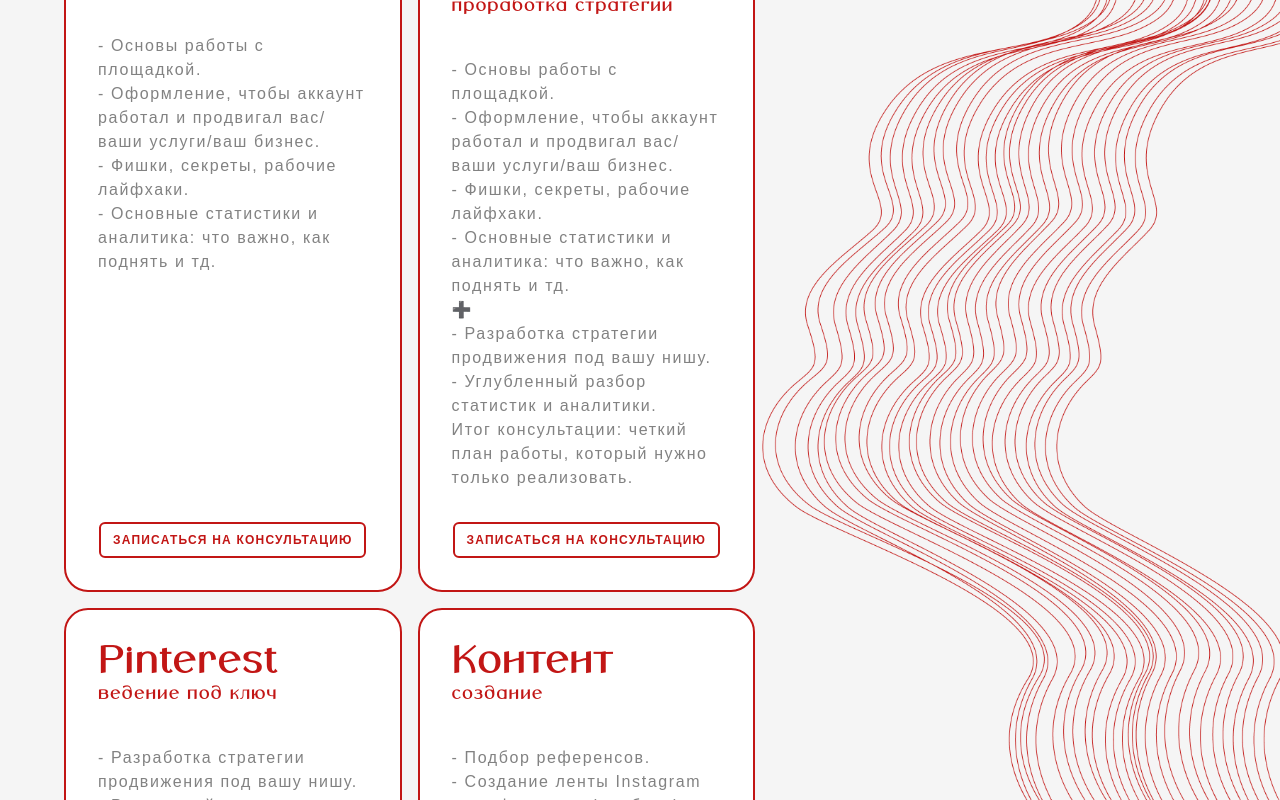
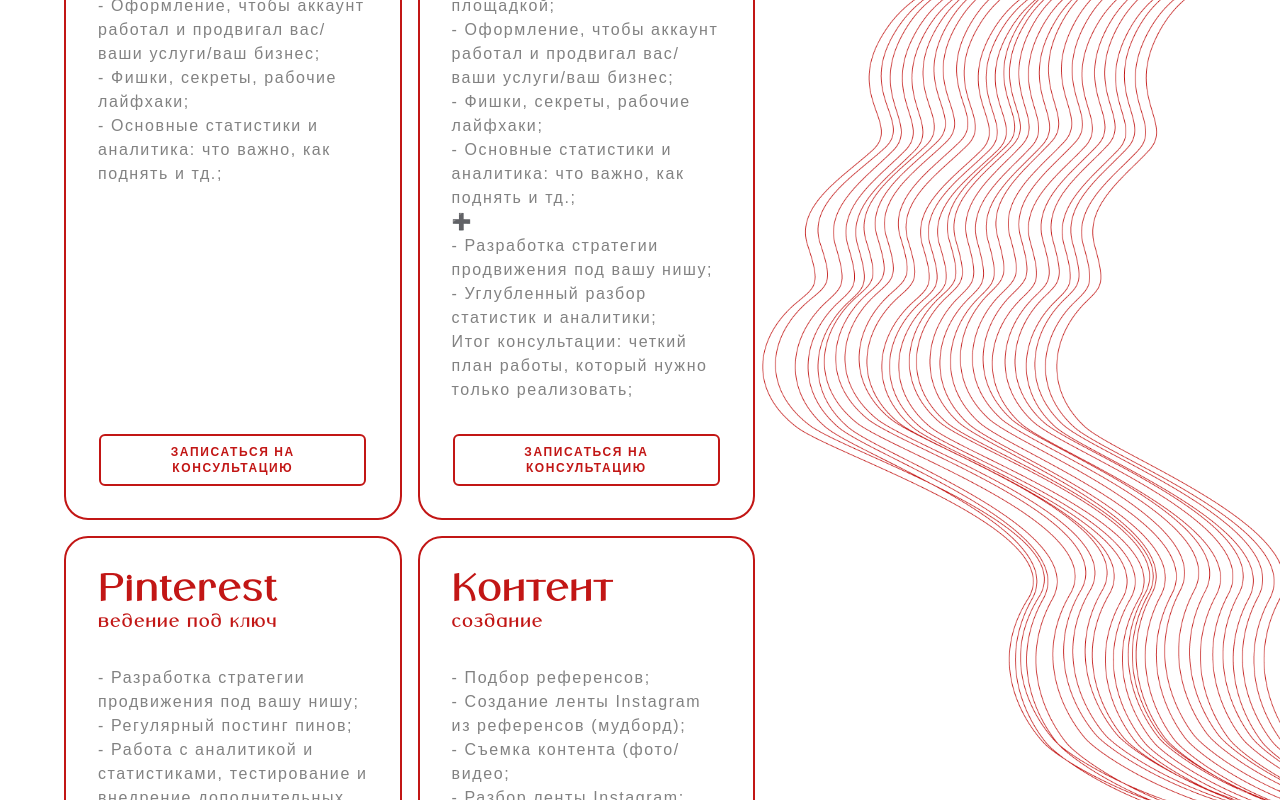
Before and after one commit to sinZiF/kriskisliuk, a Next.js app: page / in a window 1280 px wide. Shown: the part 1760-2560 px from the top of the page. Built offline with nearby package versions, Linux system fonts and the light colour scheme; a web font is replaced by a local one.

Commit message:
error: not add a main

```diff
--- a/app/page.tsx
+++ b/app/page.tsx
@@ -1,13 +1,12 @@
 import Image from "next/image"
 import Button from "@/components/buttons/Button"
 import LocalFontLayout from "./ui/local-fonts/localFontLayout"
-import Navbar from "@/components/nav/Navbar"
 import About from "@/components/about/About"
 import Services from "@/components/services/Services"
 export default function Home() {
   return (
     <>
-      <LocalFontLayout classNameSection="bg-color-white">
+      <LocalFontLayout>
         <main className="relative flex justify-end ml-10 pb-32">
           <div className="absolute -top-20 left-2">
             <Image
--- a/components/Nav/Navbar.tsx
+++ b/components/Nav/Navbar.tsx
@@ -1,6 +1,5 @@
 import Link from "next/link"
 import LocalFontTitleLayout from "@/app/ui/local-fonts/localFontTitleLayout"
-import LocalFontLayout from "@/app/ui/local-fonts/localFontLayout"
 
 export default function Navbar() {
     const listNav: string[] = ['обо мне', 'услуги', 'кейсы', 'отзывы', 'контакты']
@@ -10,10 +9,7 @@
             <p className="text-main-red text-2xl w-2/3 my-2 tracking-widest">pinterest strategist & content creator</p>
         </div>
     }
-    return (
-    <LocalFontLayout classNameSection="bg-color-white">
-
-    <LocalFontTitleLayout>
+    return (<LocalFontTitleLayout>
         <div className="m-auto px-16 flex flex-col max-w-screen-2xl">
             <nav className="py-7 tracking-widest">
                 <ul className="flex justify-between">
@@ -32,7 +28,5 @@
                 </ul>
             </nav>
         </div>
-    </LocalFontTitleLayout>
-    </LocalFontLayout>
-    )
+    </LocalFontTitleLayout>)
 }
--- a/components/services/Services.tsx
+++ b/components/services/Services.tsx
@@ -3,7 +3,6 @@
 import Title from "@/app/ui/title/Title";
 import Image from "next/image";
 import Button from "../buttons/Button";
-import { Fragment } from "react";
 
 
 // data source for loading the local lists services
@@ -15,27 +14,27 @@
 }
 const servicesList: ServicesList = {
     basis: [
-        '- Основы работы с площадкой.',
-        '- Оформление, чтобы аккаунт работал и продвигал вас/ваши услуги/ваш бизнес.',
-        '- Фишки, секреты, рабочие лайфхаки.',
-        '- Основные статистики и аналитика: что важно, как поднять и тд.'
+        '- Основы работы с площадкой;',
+        '- Оформление, чтобы аккаунт работал и продвигал вас/ваши услуги/ваш бизнес;',
+        '- Фишки, секреты, рабочие лайфхаки;',
+        '- Основные статистики и аналитика: что важно, как поднять и тд.;'
     ],
     basisStrategy: [
-        '- Разработка стратегии продвижения под вашу нишу.',
-        '- Углубленный разбор статистик и аналитики.',
-        'Итог консультации: четкий план работы, который нужно только реализовать.',
+        '- Разработка стратегии продвижения под вашу нишу;',
+        '- Углубленный разбор статистик и аналитики;',
+        'Итог консультации: четкий план работы, который нужно только реализовать;',
     ],
     management: [
-        '- Разработка стратегии продвижения под вашу нишу.',
-        '- Регулярный постинг пинов.',
-        '- Работа с аналитикой и статистиками, тестирование и внедрение дополнительных стратегий.'
+        '- Разработка стратегии продвижения под вашу нишу;',
+        '- Регулярный постинг пинов;',
+        '- Работа с аналитикой и статистиками, тестирование и внедрение дополнительных стратегий;'
     ],
     contentCreator: [
-        '- Подбор референсов.',
-        '- Cоздание ленты Instagram из референсов (мудборд).',
-        '- Съемка контента (фото/видео.',
-        '- Разбор ленты Instagram.',
-        '- Разбор визуального оформления аккаунта на Pinterest и составление при необходимости нового.'
+        '- Подбор референсов;',
+        '- Cоздание ленты Instagram из референсов (мудборд);',
+        '- Съемка контента (фото/видео;',
+        '- Разбор ленты Instagram;',
+        '- Разбор визуального оформления аккаунта на Pinterest и составление при необходимости нового;'
     ],
 }
 
@@ -49,10 +48,10 @@
     // block instant
     function ConsultationBlock({title = 'Pinterest', description, servivesList} : ConsultationType) {
         return(
-            <div className="border-solid border-2 rounded-3xl border-main-red bg-white z-10 flex flex-col justify-between tracking-widest cursor-default">
+            <div className="border-solid border-2 rounded-3xl border-main-red bg-white z-10 flex flex-col justify-between tracking-widest">
                 <div>
                     <LocalFontTitleLayout>
-                    <div className="text-main-red font-black p-8 pb-4 mb-6 rounded-t-2xl hover:bg-main-red hover:text-white">
+                    <div className="text-main-red font-black p-8">
                         <h3 className="text-4xl">{title}</h3>
                         <p>{description}</p>
                     </div>
@@ -64,7 +63,7 @@
                     </div>
                 </div>
                 <div className="flex justify-center">
-                    <Button isArrow={false} className="w-4/5 p-2 text-xs my-8 text-main-red font-black tracking-widest" >
+                    <Button isArrow={false} className="w-4/5 p-2 text-xs my-8 text-main-red font-black" >
                         ЗАПИСАТЬСЯ НА КОНСУЛЬТАЦИЮ
                     </Button>
                 </div>
@@ -74,7 +73,7 @@
     // return the jsx component instance service
     return(
         <div className="relative">
-            <LocalFontLayout id="services" classNameSection="py-10 bg-color-white">
+            <LocalFontLayout id="services" classNameSection="py-10">
                 <LocalFontTitleLayout>
                     <Title className="text-main-red font-black my-10 ">услуги</Title>
                 </LocalFontTitleLayout>
```
